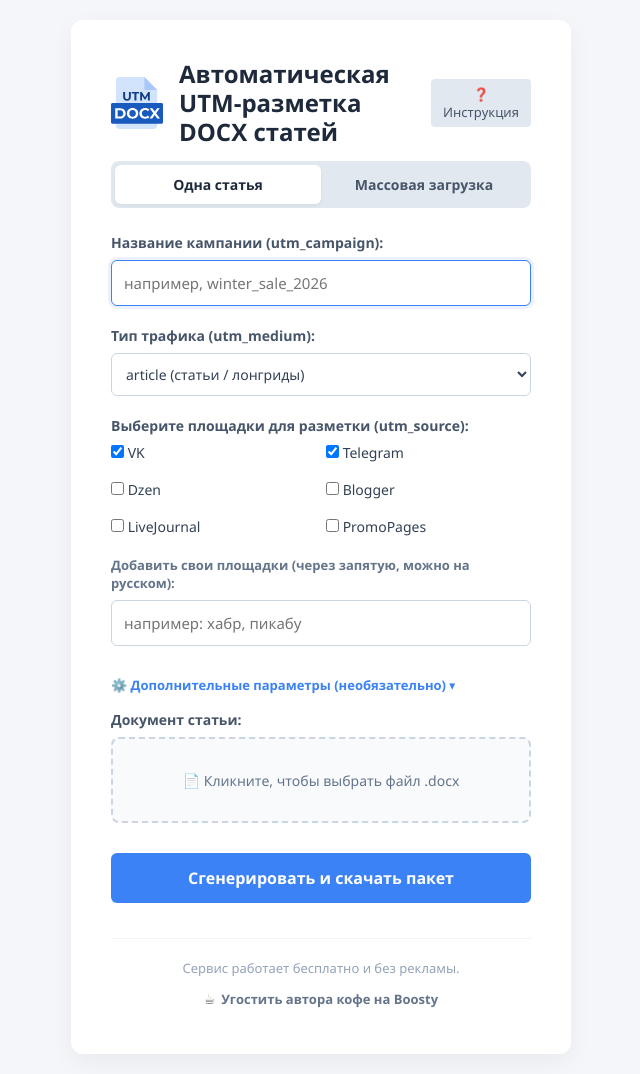
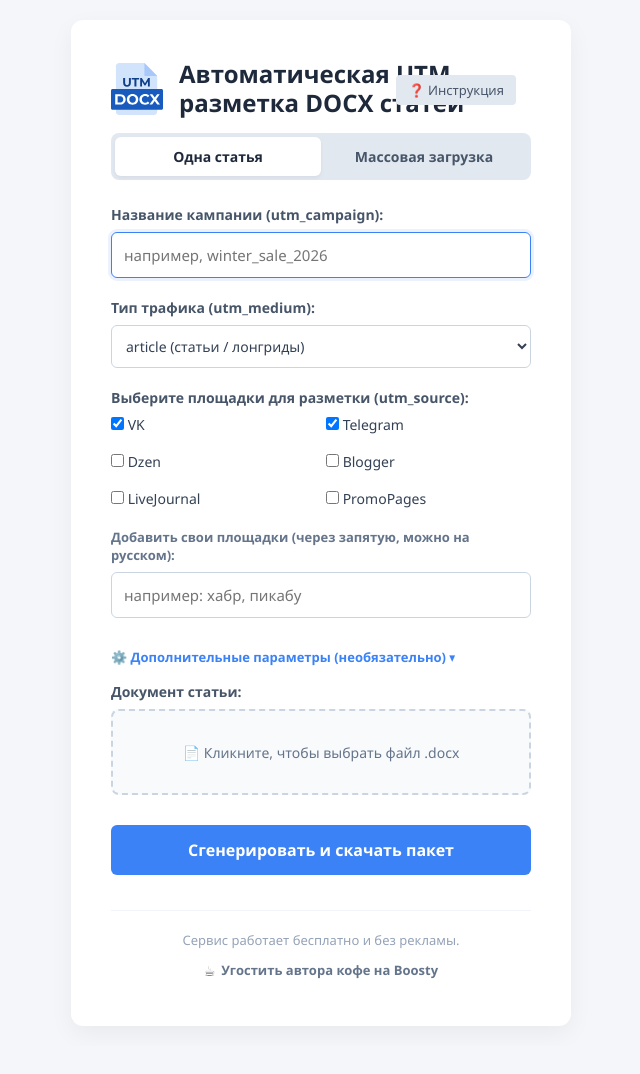
Before and after one commit to OSP-Scata/Docx_UTM_gen_web, a FastAPI app: page / in a window 1280 px wide. Shown: the whole page, without its empty margins (319-959 px from the left). After the commit the page ends 978 px from the top, so only its background shows below. Run offline with FastAPI, Linux system fonts and the light colour scheme.

Commit message:
fix: help button position on phone screen

```diff
--- a/static/style.css
+++ b/static/style.css
@@ -20,6 +20,7 @@ body {
         padding: 40px;
         width: 100%;
         max-width: 500px;
+        position: relative;
 }
 h1 {
         font-size: 24px;
@@ -127,6 +128,10 @@ button:hover {
     cursor: pointer;
     font-weight: 500;
     transition: background 0.2s;
+    position: absolute;
+    top: 15px;
+    right: 15px;
+    z-index: 10;
 }
 #openHelpBtn:hover {
     background: #cbd5e1;
@@ -381,3 +386,12 @@ button:hover {
 .spoiler-title:hover {
     color: #1d4ed8;
 }
+/* Позиционирование на смартфонах */
+@media (max-width: 480px) {
+    .instruction-btn {
+        position: static;
+        display: block;
+        margin: 10px auto 20px auto;
+        width: fit-content;
+    }
+}
```
